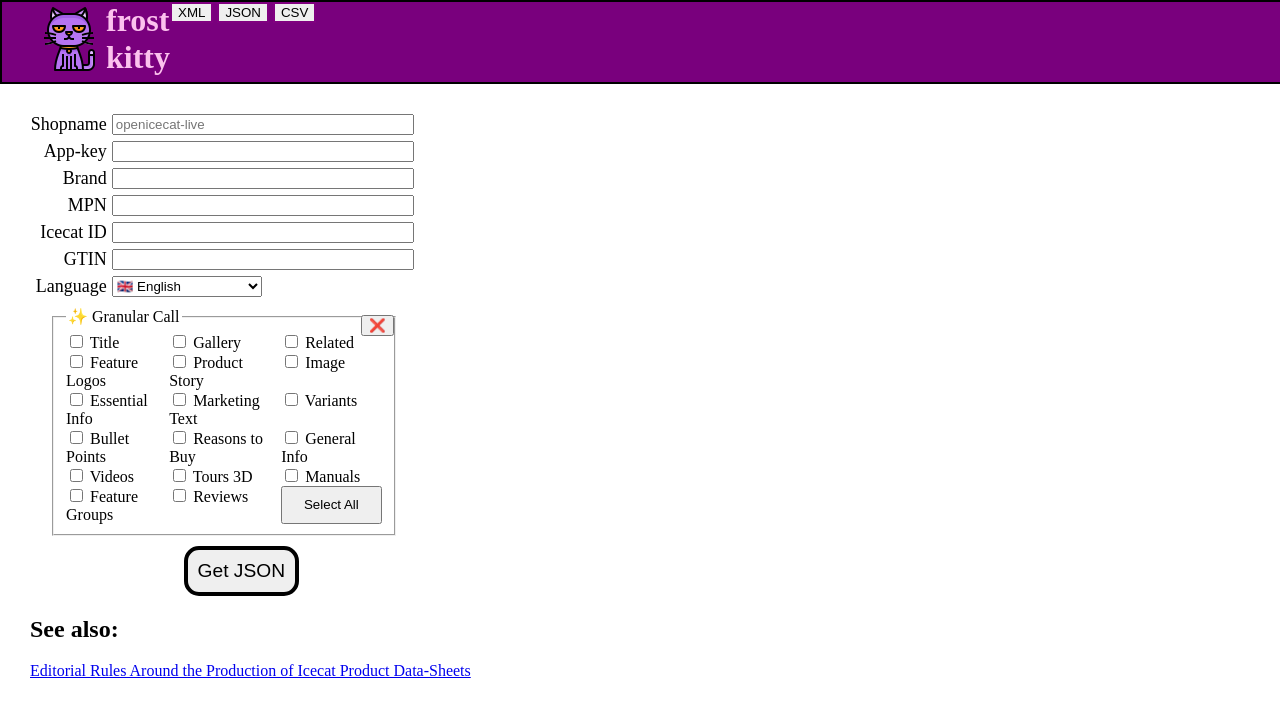
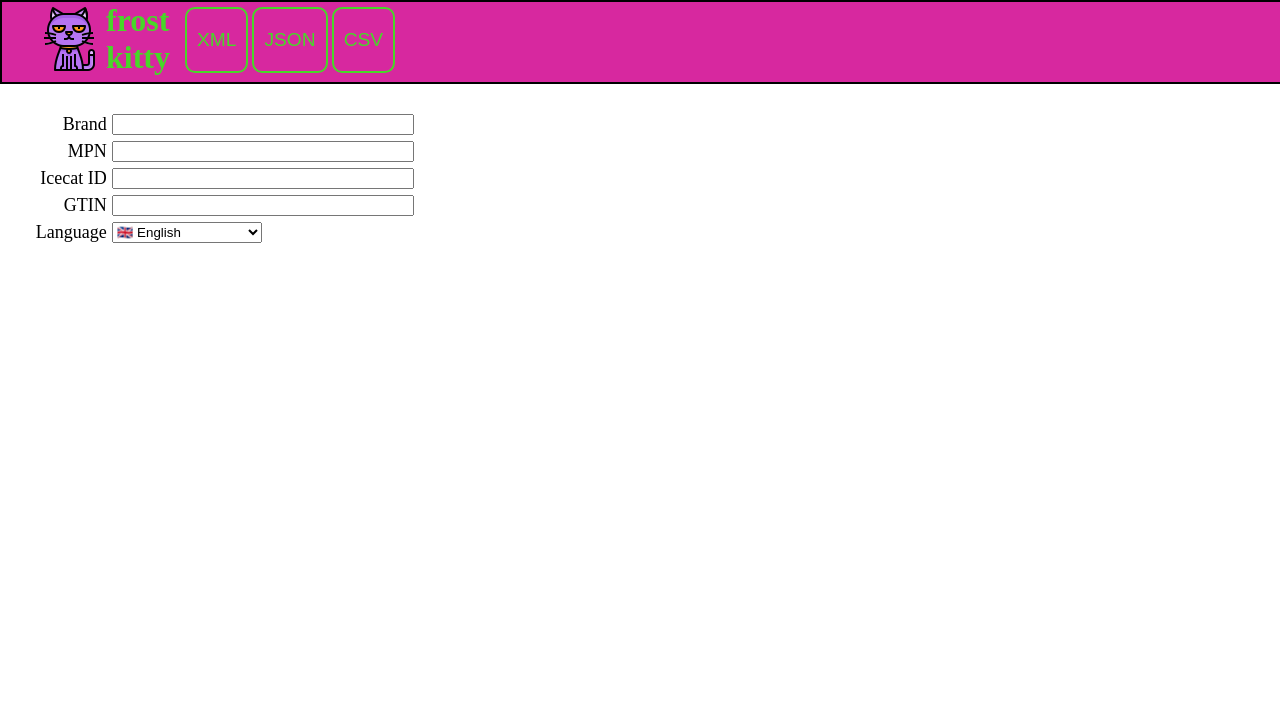
Before and after one commit to new-house-drive/FrostKitty, a website: page public/index.html in a window 1280 px wide. Shown: the top 714 px of the page. Drawn offline with Linux system fonts and the light colour scheme.

Commit message:
working on class updates on events

```diff
--- a/public/css/style.css
+++ b/public/css/style.css
@@ -4,33 +4,59 @@
 
 .board {
     width: 60%;
-    margin: 30px;
+    padding: 30px;
 }
 
-.header-xml {
+.top-nav-bar {
     width: 100%;
     min-height: 80px;
     position: sticky;
     border: 2px solid black;
     padding-left: 30px;
 
-    background-color: rgb(121, 0, 125);
 }
 
-.header-json {
-    background-color: rgb(1, 155, 14);
+.top-xml-selected {
+    background-color: #D7289F;
+}
+
+.top-json-selected {
+    background-color: #9FD728;
+}
+
+.top-nav-btn {
+    color: #48D728;
+    background-color: #D7289F;
+    padding: 20px 10px;
+    margin-top: 5px;
+    border: 2px solid #48D728;
+    border-radius: 10px;
+    font-size: larger;
+}
+
+.top-nav-btn:hover {
+    background-color: #48D728;
+    color: #D7289F;
+}
+
+.top-nav-btn:active {
+    color: white;
+    border-color: white;
+    background-color: #D72848;
 }
 
 .logo-image {
     float: left;
     margin: 5px;
+
 }
 
 .logo-title {
     float: left;
     font-weight: 800;
     font-size: xx-large;
-    color: rgb(252, 193, 238);
+    color: #48D728;
+    margin-right: 15px;
 }
 
 .input-form {
@@ -90,7 +116,7 @@
 }
 
 .get-json-button:hover {
-    border: 4px solid rgb(182, 247, 207);
-    color: rgb(182, 252, 209);
-    background-color: rgb(1, 14, 1);
+    border: 4px solid #9FD728;
+    color: #9FD728;
+    background-color: rgb(0, 0, 0);
 }
--- a/public/index.html
+++ b/public/index.html
@@ -8,12 +8,12 @@
     <link rel="stylesheet" href="./css/style.css" />
   </head>
   <body>
-    <div class="header-xml">
+    <div class="top-nav-bar top-xml-selected">
       <img src="./img/kitty-logo.png" alt="Frost Kitty" class="logo-image" />
       <label class="logo-title">frost<br />kitty</label>
-      <button class="top-nav" id="view-XML-button">XML</button>
-      <button class="top-nav" id="view-JSON-button-selected">JSON</button>
-      <button class="top-nav" id="view-CSV-button">CSV</button>
+      <button class="top-nav-btn" id="view-XML-button">XML</button>
+      <button class="top-nav-btn" id="view-JSON-button">JSON</button>
+      <button class="top-nav-btn" id="view-CSV-button">CSV</button>
     </div>
     <div class="board">
       <!-- shopname: input -->
@@ -23,10 +23,11 @@
       <!-- gtin: input -->
       <!-- icecat ID: input -->
       <div class="input-form">
-        <label for="shopname">Shopname</label>
+        <label class="json-only" for="shopname">Shopname</label>
         <input
           type="text"
           id="input-shopname"
+          class="json-only"
           name="shopname"
           placeholder="openicecat-live"
           required
@@ -49,7 +50,7 @@
 
         <label for="lang">Language</label>
         <select name="lang" id="input-lang">
-          <option id="dropdown-int" value="INT">🌏 International</option>
+          <option class="xml-only" value="INT">🌏 International</option>
           <optgroup label="Europe">
             <option selected="selected" value="EN">🇬🇧 English</option>
             <option value="NL">🇳🇱 Dutch</option>
@@ -319,8 +320,8 @@
         </div>
       </div>
 
-      <div class="view-xml"></div>
-      <div class="view-csv"></div>
+      <div class="view-xml xml-only"></div>
+      <div class="view-csv csv-only"></div>
 
     </div>
 
```
